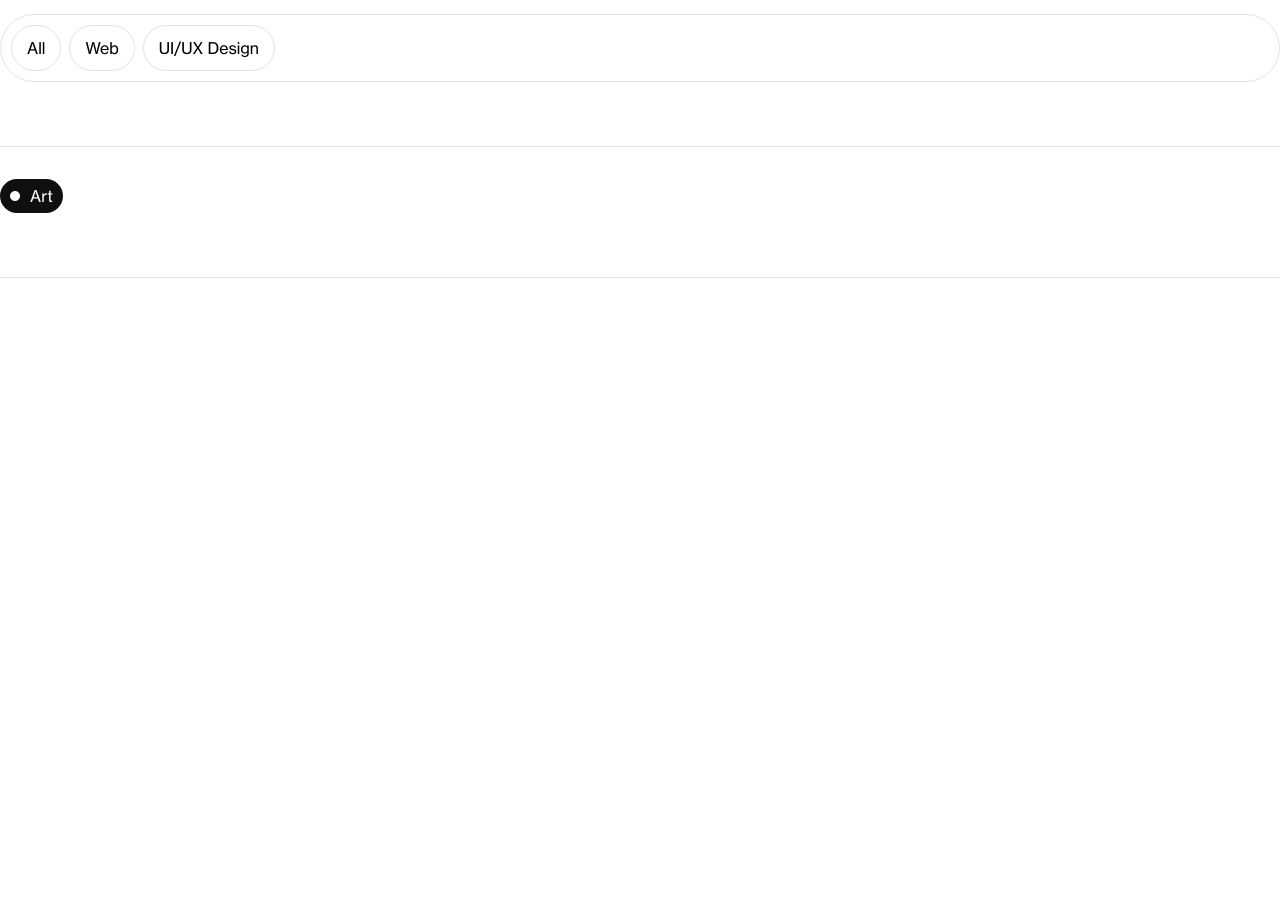
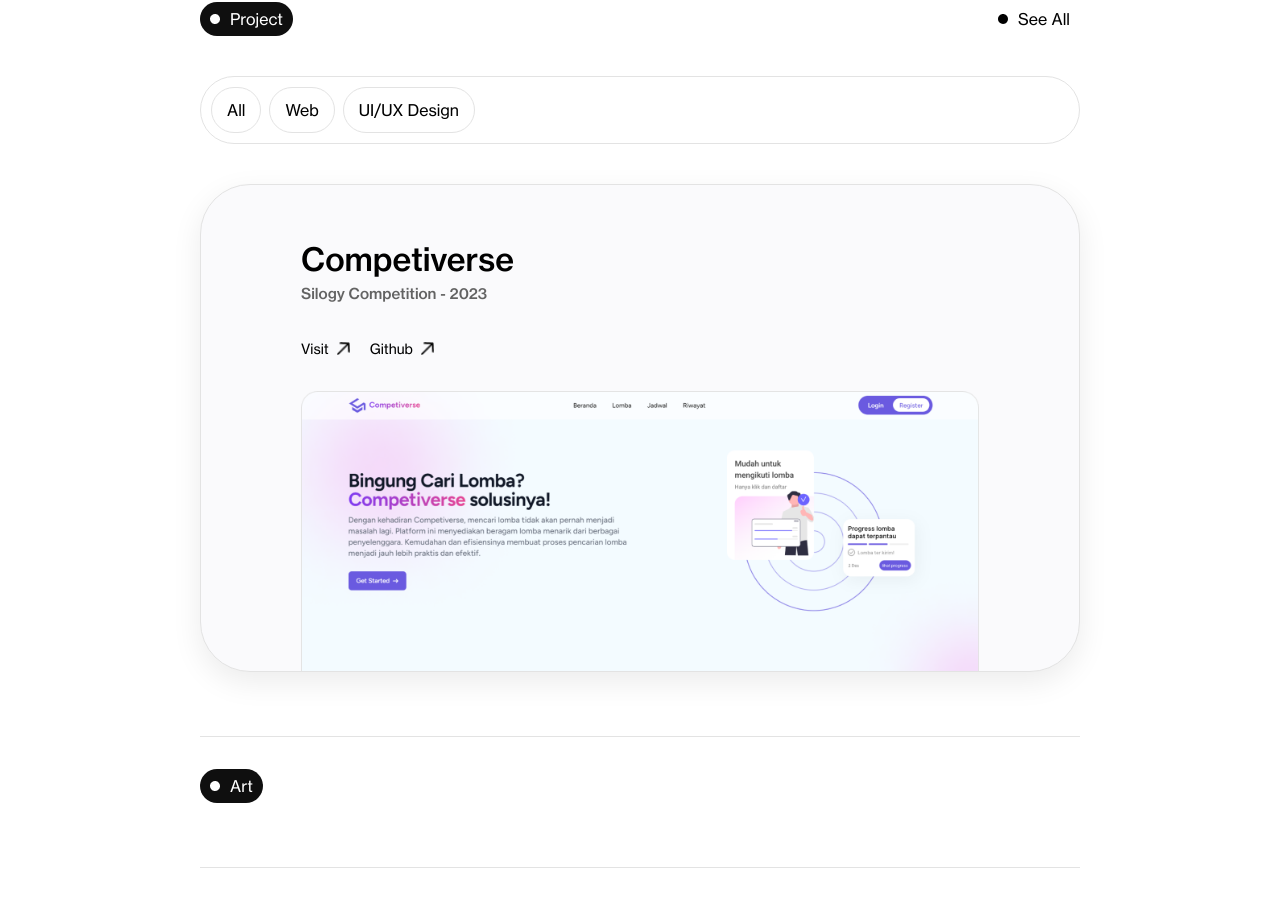
Before and after one commit to aryadira/aryadira-portofolio, a Next.js app: page / in a window 1280 px wide. Shown: the part 741-1641 px from the top of the page. Before the commit the page ends 1051 px from the top, so only its background shows below. Built offline with nearby package versions, Linux system fonts and the light colour scheme.

Commit message:
add card project

```diff
--- a/src/app/layout.tsx
+++ b/src/app/layout.tsx
@@ -21,7 +21,7 @@ export default function RootLayout({
     <html lang='en'>
       <body className={`${NeueHaas.className} flex items-center flex-col w-screen`}>
         <Header />
-        <Container>{children}</Container>
+        <div className='container mx-auto px-[20px] lg:px-[200px] w-full'>{children}</div>
       </body>
     </html>
   );
--- a/src/components/header.tsx
+++ b/src/components/header.tsx
@@ -3,34 +3,35 @@ import Image from "next/image";
 import React from "react";
 import MaskText from "./mask";
 import Container from "@/layouts/container";
+import Mask from "./mask";
 
 export default function Header() {
   return (
     <header className='py-6 w-screen fixed top-0 bg-white z-[100] border-b border-b-[#E3E3E3]'>
       <Container className='flex justify-between items-center'>
-        <MaskText className='logo font-bold'>@aryaadrh</MaskText>
+        <Mask className='logo font-bold'>@aryaadrh</Mask>
         <nav className='nav-group flex items-center'>
           <div className='nav-list flex gap-6 mr-[34px]'>
-            <MaskText className='list-none'>
+            <Mask className='list-none'>
               <a href='#home'>Home</a>
-            </MaskText>
-            <MaskText className='list-none'>
+            </Mask>
+            <Mask className='list-none'>
               <a href='#project'>Project</a>
-            </MaskText>
-            <MaskText className='list-none'>
+            </Mask>
+            <Mask className='list-none'>
               <a href='#art'>Art</a>
-            </MaskText>
-            <MaskText className='list-none'>
+            </Mask>
+            <Mask className='list-none'>
               <a href='#about'>About</a>
-            </MaskText>
+            </Mask>
           </div>
-          <MaskText>
+          <Mask>
             <div className='nav-social-button flex gap-2 bg-[#EEEEEE] p-[10px] rounded-full'>
               <Image src='/icons/linkedin.png' alt='linkedin' width={24} height={24} quality={95} />
               <Image src='/icons/instagram.png' alt='instagram' width={24} height={24} quality={95} />
               <Image src='/icons/github.png' alt='github' width={24} height={24} quality={95} />
             </div>
-          </MaskText>
+          </Mask>
         </nav>
       </Container>
     </header>
--- a/src/components/mask.tsx
+++ b/src/components/mask.tsx
@@ -16,7 +16,6 @@ export default function Mask({ className, children }: Mask) {
     enter: (i: any) => ({ y: "0", transition: { duration: 0.75, ease: [0.33, 1, 0.68, 1], delay: 0.075 * i } }),
   };
 
-  console.log(children);
 
   return (
     <div ref={body}>
--- a/src/components/projectCard.tsx
+++ /dev/null
@@ -1 +0,0 @@
-rfc
--- a/src/components/sections/project.tsx
+++ b/src/components/sections/project.tsx
@@ -1,3 +1,5 @@
+/* eslint-disable @next/next/no-img-element */
+import Image from "next/image";
 import Button from "../button";
 import HorizontalLine from "../horizontal";
 import Label from "../label";
@@ -17,6 +19,31 @@ export default function Project() {
           <Button key={index}>{category.name}</Button>
         ))}
       </div>
+      <div className='group-card-project w-full mt-10'>
+        <div className='card-project border border-[#E3E3E3] bg-[#FAFAFC] shadow-[0_10px_30px_rgba(0,0,0,0.08)] rounded-[50px]'>
+          <div className='container px-[100px] pt-[50px]'>
+            <div className='title-project text-[32px] font-medium'>Competiverse</div>
+            <div className='desc-project text-[15px] text-[#636363] font-medium'>Silogy Competition - 2023</div>
+            <div className='links-project flex items-center gap-5 mt-8'>
+              <a href='' className='flex items-center gap-2 text-[14px] hover:underline'>
+                Visit{" "}
+                <span>
+                  <Image src='/icons/arrow.png' width={13} height={14} quality={100} alt='arrow' />
+                </span>
+              </a>
+              <a href='' className='flex items-center gap-2 text-[14px] hover:underline'>
+                Github{" "}
+                <span>
+                  <Image src='/icons/arrow.png' width={13} height={14} alt='arrow' />
+                </span>
+              </a>
+            </div>
+            <div className='image-project px-0 pt-8'>
+              <img src='/projects/competiverse.png' className='w-full' alt='image' />
+            </div>
+          </div>
+        </div>
+      </div>
       <HorizontalLine />
     </section>
   );
--- a/tailwind.config.ts
+++ b/tailwind.config.ts
@@ -4,6 +4,9 @@ const config: Config = {
   content: ["./src/pages/**/*.{js,ts,jsx,tsx,mdx}", "./src/components/**/*.{js,ts,jsx,tsx,mdx}", "./src/app/**/*.{js,ts,jsx,tsx,mdx}"],
   theme: {
     extend: {
+      boxShadow: {
+        "shadow-card-project": "0 10px 30px rgba(0, 0, 0, 0.5)",
+      },
       backgroundImage: {
         "gradient-radial": "radial-gradient(var(--tw-gradient-stops))",
         "gradient-conic": "conic-gradient(from 180deg at 50% 50%, var(--tw-gradient-stops))",
```
Also changed, not shown: public/projects/competiverse.png (added).
